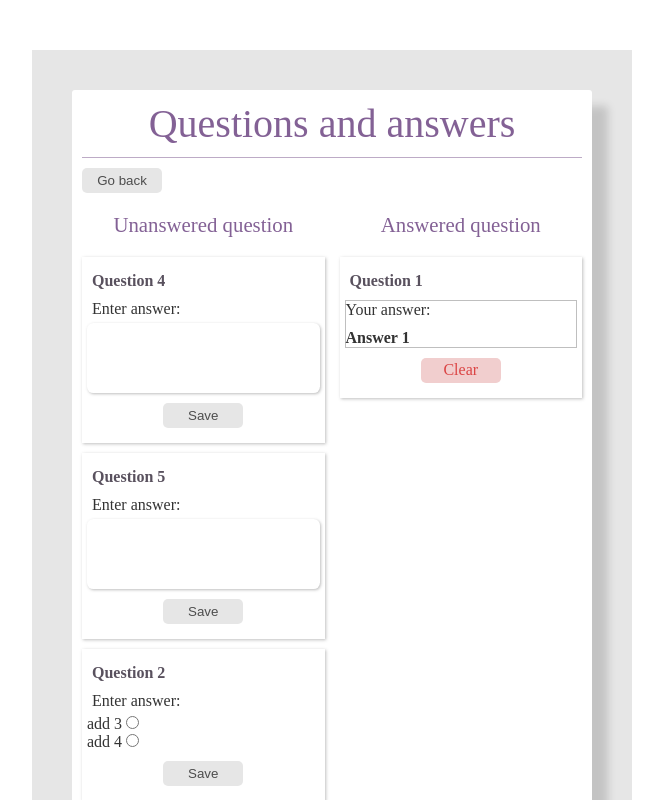
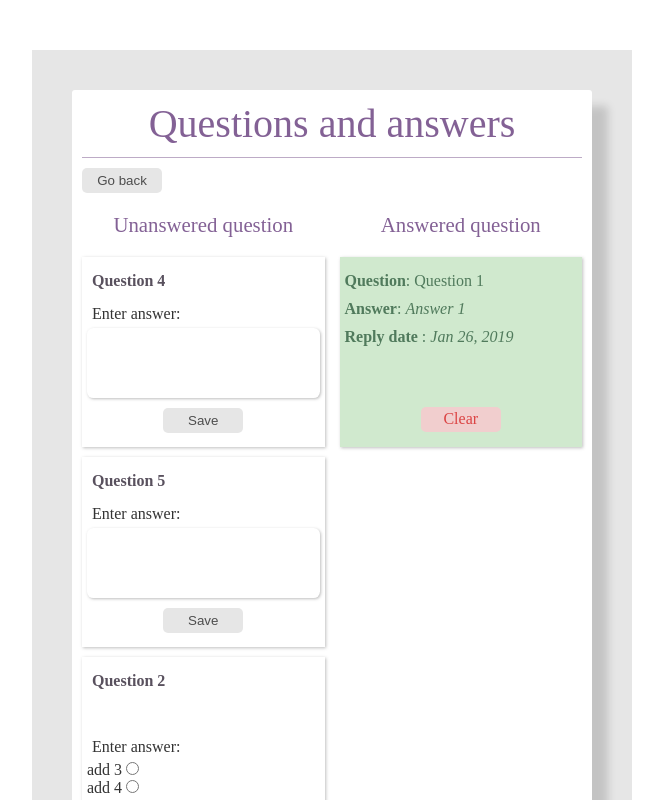
Before and after one commit to lanebx/questionnaire, an Angular app: page /view in a window 1280 px wide. Shown: the top 800 px of the page, without its empty margins (308-971 px from the left). Built offline with nearby package versions, Linux system fonts and the light colour scheme.

Commit message:
added style for 4 page

```diff
--- a/src/app/lists-questions-page/lists-questions-page.component.html
+++ b/src/app/lists-questions-page/lists-questions-page.component.html
@@ -47,18 +47,18 @@
       </h3>
 
       <ul class="questions-list">
-        <li *ngFor="let quest of answeredQuestions" class="question-item">
-          <div class="question-item__description">
-            {{ quest.question }}
-          </div>
-
-          <div class="answer-block">
-            <div class="answer-block__label">
-              Your answer:
+        <li *ngFor="let quest of answeredQuestions" class="question-item answered">
+          <div class="container">
+            <div class="question-item__description-answered">
+              <b>Question</b>: {{ quest.question }}
             </div>
 
-            <div class="answer-block__answer">
-              {{ quest.answer }}
+            <div class="question-item__answer">
+              <b>Answer</b>: <em>{{ quest.answer }}</em>
+            </div>
+
+            <div class="question-item__answerDate">
+              <b>Reply date </b>: <em>{{ quest.dateOfAnswer | date : 'MMM d, y' }}</em>
             </div>
           </div>
 
--- a/src/app/lists-questions-page/lists-questions-page.component.scss
+++ b/src/app/lists-questions-page/lists-questions-page.component.scss
@@ -10,18 +10,30 @@
   }
 }
 
-.answer-block {
-  border: 1px solid rgba(77, 77, 77, 0.356);
+.question-item {
+  height: 190px;
+  display: flex;
+  flex-direction: column;
+  justify-content: space-between;
+
+  &__clear-button {
+    padding-top: 3px;
+  }
+
+  &__description-answered {
+    margin-top: 10px;
+  }
 
   &__answer {
-    font-weight: bold;
+    margin-top: 10px;
+  }
+
+  &__answerDate {
     margin-top: 10px;
   }
 }
 
-.question-item {
-  &__clear-button {
-    padding-top: 3px;
-
-  }
+.answered {
+  background-color: rgb(208, 233, 206);
+  color: rgb(80, 122, 92);
 }
--- a/src/app/lists-questions-page/lists-questions-page.component.ts
+++ b/src/app/lists-questions-page/lists-questions-page.component.ts
@@ -1,7 +1,6 @@
 import { Question } from 'src/app/interfaces/interfaces';
 import { Component, OnInit } from '@angular/core';
 import { FormControl, FormGroup, Validators } from '@angular/forms';
-import { Question } from '../interfaces/interfaces';
 import { TestService } from '../shared/services/Question.service';
 
 @Component({
```
